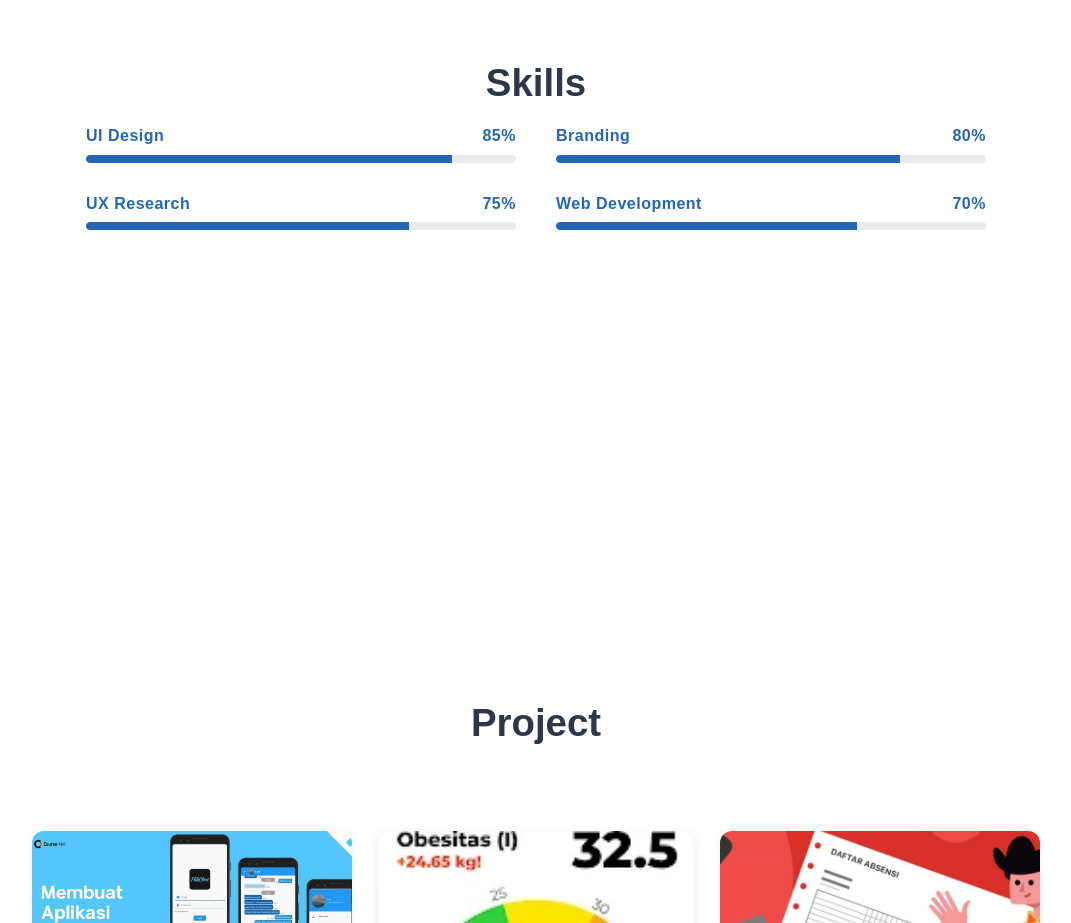
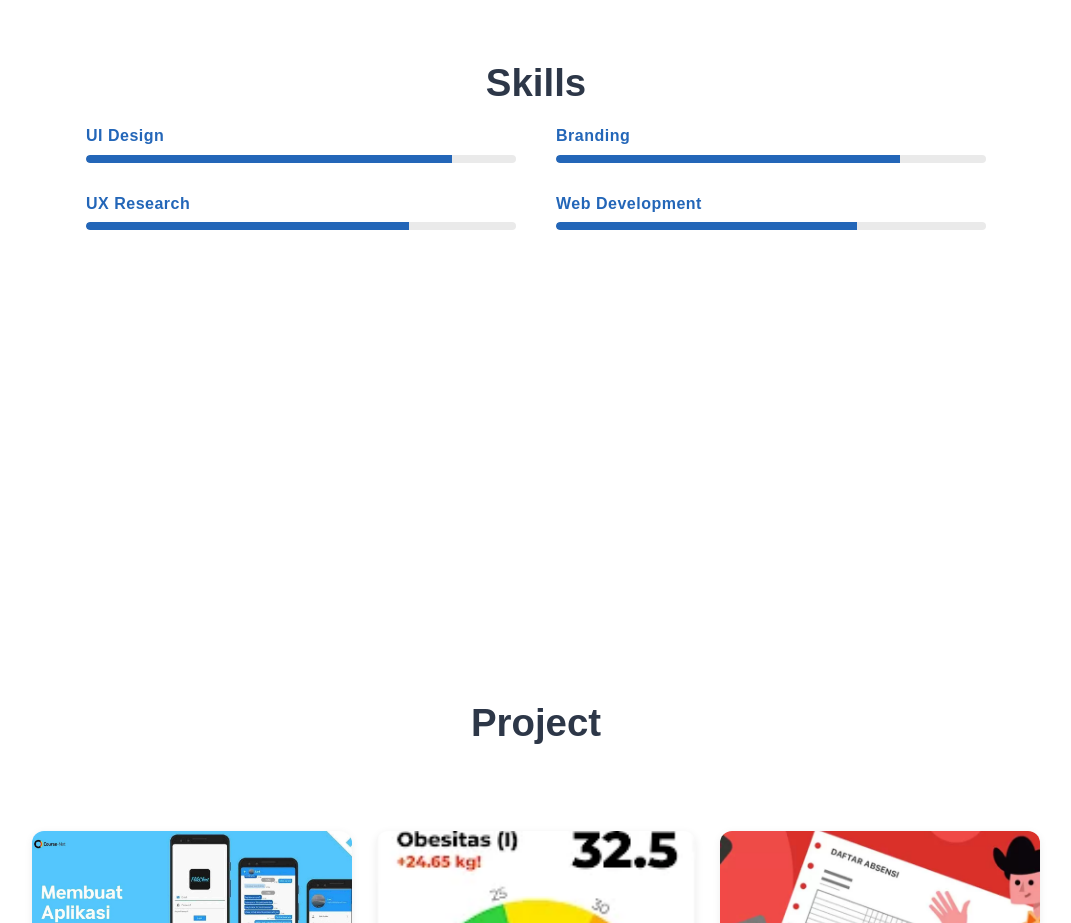
Before and after one commit to Anandakus/web-portofolio--Ananda, a plain HTML site: page index.html in a window 1280 px wide. Shown: the part 2060-2983 px from the top of the page, without its empty margins (139-1210 px from the left). Drawn offline with Linux system fonts and the light colour scheme.

Commit message:
Update index.html

```diff
--- a/index.html
+++ b/index.html
@@ -108,7 +108,7 @@
                     <div class="skill-item">
                         <div class="skill-label">
                             <span>UI Design</span>
-                            <span>85%</span>
+
                         </div>
                         <div class="skill-bar">
                             <div class="skill-bar-fill" data-skill="85"></div>
@@ -117,7 +117,7 @@
                     <div class="skill-item">
                         <div class="skill-label">
                             <span>UX Research</span>
-                            <span>75%</span>
+
                         </div>
                         <div class="skill-bar">
                             <div class="skill-bar-fill" data-skill="75"></div>
@@ -128,7 +128,7 @@
                     <div class="skill-item">
                         <div class="skill-label">
                             <span>Branding</span>
-                            <span>80%</span>
+
                         </div>
                         <div class="skill-bar">
                             <div class="skill-bar-fill" data-skill="80"></div>
@@ -137,7 +137,7 @@
                     <div class="skill-item">
                         <div class="skill-label">
                             <span>Web Development</span>
-                            <span>70%</span>
+
                         </div>
                         <div class="skill-bar">
                             <div class="skill-bar-fill" data-skill="70"></div>
```
